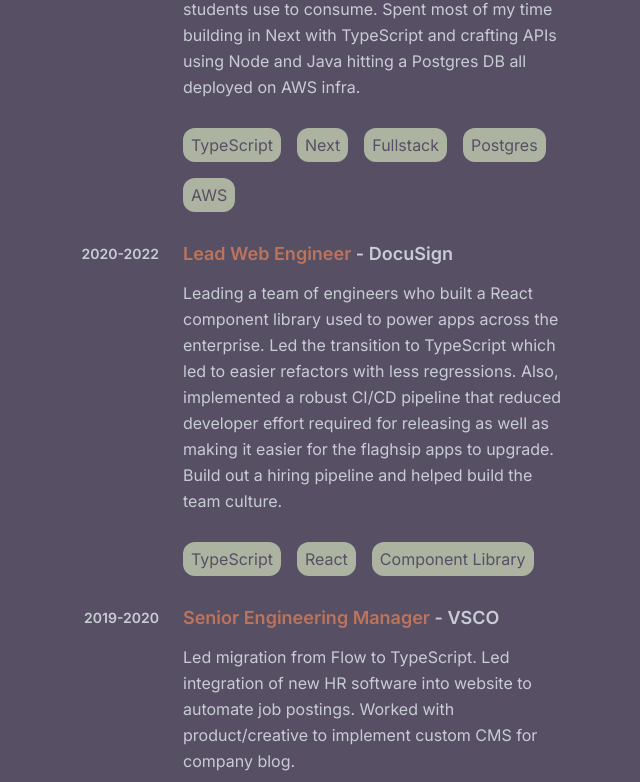
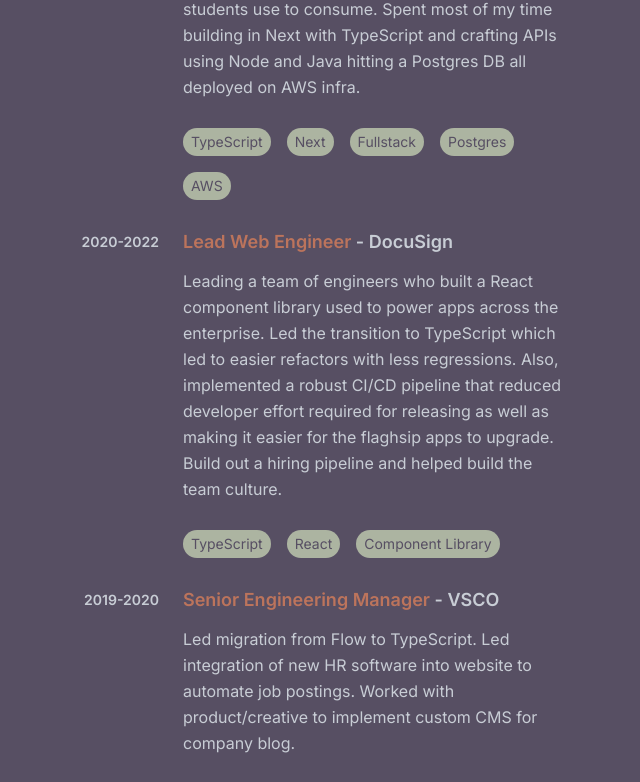
Before and after one commit to gobriansteele/briansteeledotdev, a Next.js app: page / in a window 1280 px wide. Shown: the part 876-1658 px from the top of the page, without its empty margins (83-723 px from the left). Built offline with nearby package versions, Linux system fonts and the light colour scheme.

Commit message:
fix tags

```diff
--- a/src/components/ExperienceCard.tsx
+++ b/src/components/ExperienceCard.tsx
@@ -30,7 +30,7 @@
           {tags.map((t, idx) => {
             return (
               <span
-                className="px-2 py-1 bg-santa-juniper rounded-xl text-santa-plum"
+                className="px-2 py-1 bg-santa-juniper rounded-full text-santa-plum text-sm"
                 key={`${t}-${idx}`}
               >
                 {t}
--- a/src/data/experience.ts
+++ b/src/data/experience.ts
@@ -29,6 +29,6 @@
     company: 'Ameriprise Financial',
     role: 'Director - Front End Engineering',
     tags: ['TypeScript', 'JavaScript', 'Backbone', 'React', 'Leadership'],
-    description: `Started as only front-end engineer in organization and grew team to 25 engineers. Team was responsible for building out all advisor facing applications used to create and maintain business. Led migration to SPA architecture. Implemented hiring best practices. Worked with staff engineers to utilize TypeScript in the codebase. Led enterprise in choosing React as the standard framework`,
+    description: `Started as only front-end engineer in organization and grew team to 25 engineers. Team was responsible for building out all advisor facing applications used to create and maintain business. Led migration to SPA architecture. Implemented hiring best practices. Worked with staff engineers to utilize TypeScript in the codebase. Led enterprise in choosing React as the standard framework.`,
   } as const,
 ]
```
